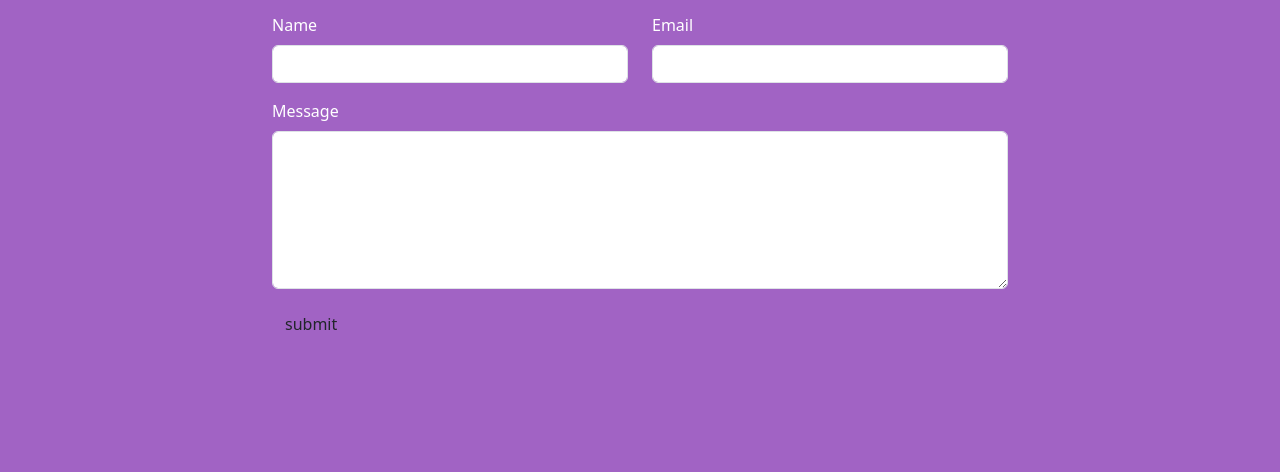
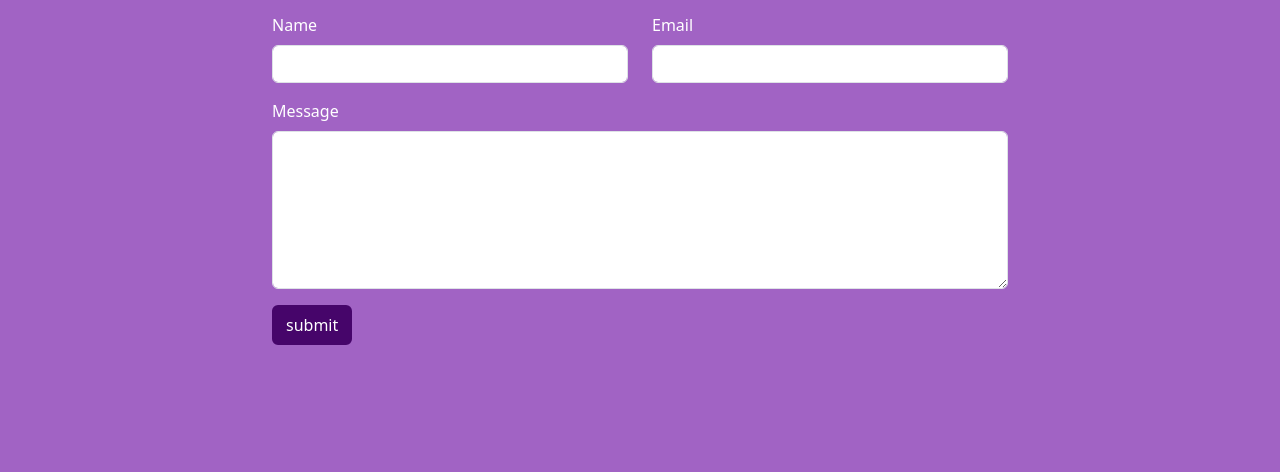
Before and after one commit to Blumbloe/fortniting-101, a plain HTML site: page contact.html in a window 1280 px wide. Shown: the part 148-620 px from the top of the page. Drawn offline with nearby package versions, Linux system fonts and the light colour scheme.

Commit message:
style contact page button

```diff
--- a/assets/css/style.css
+++ b/assets/css/style.css
@@ -28,7 +28,15 @@ h2 {
 }
 
 /* Buttons */
-
+.custom-button-outline {
+  border: 2px solid var(--primary-color);
+  background-color: var(--primary-color);
+  color: var(--secondary-color);
+}
+.custom-button-outline:hover{
+    color: var(--secondary-color);
+    background-color: var(--highlight-color);
+}
 /* Navbar */
 nav {
     background-color: var(--highlight-color);
--- a/contact.html
+++ b/contact.html
@@ -84,7 +84,7 @@
                                 <textarea class="form-control" rows="6" id="message" name="message" type="text" required></textarea>
                             </div>
                         </div>
-                        <button type="submit" class="btn">submit</button>
+                        <button type="submit" class="btn custom-button-outline">submit</button>
                     </form>
                 </div>
             </div>
```
